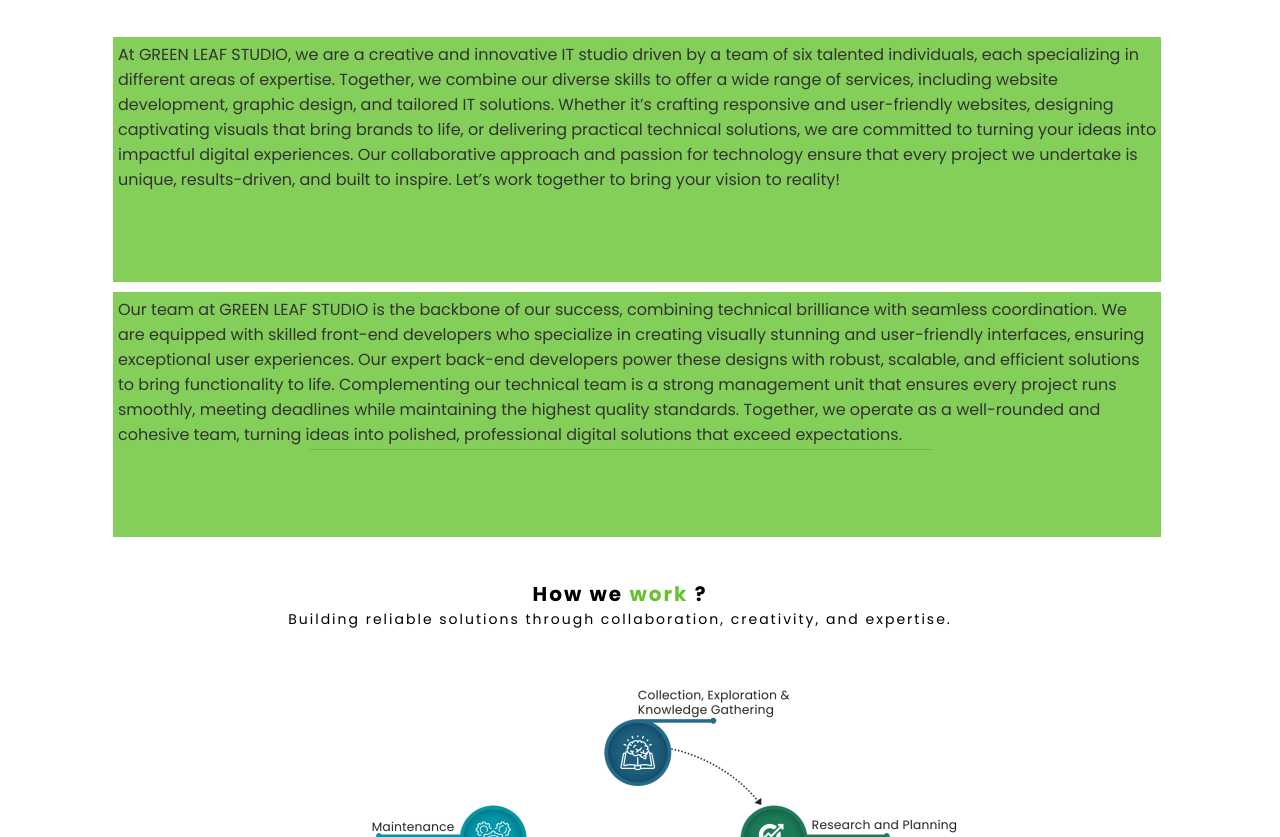
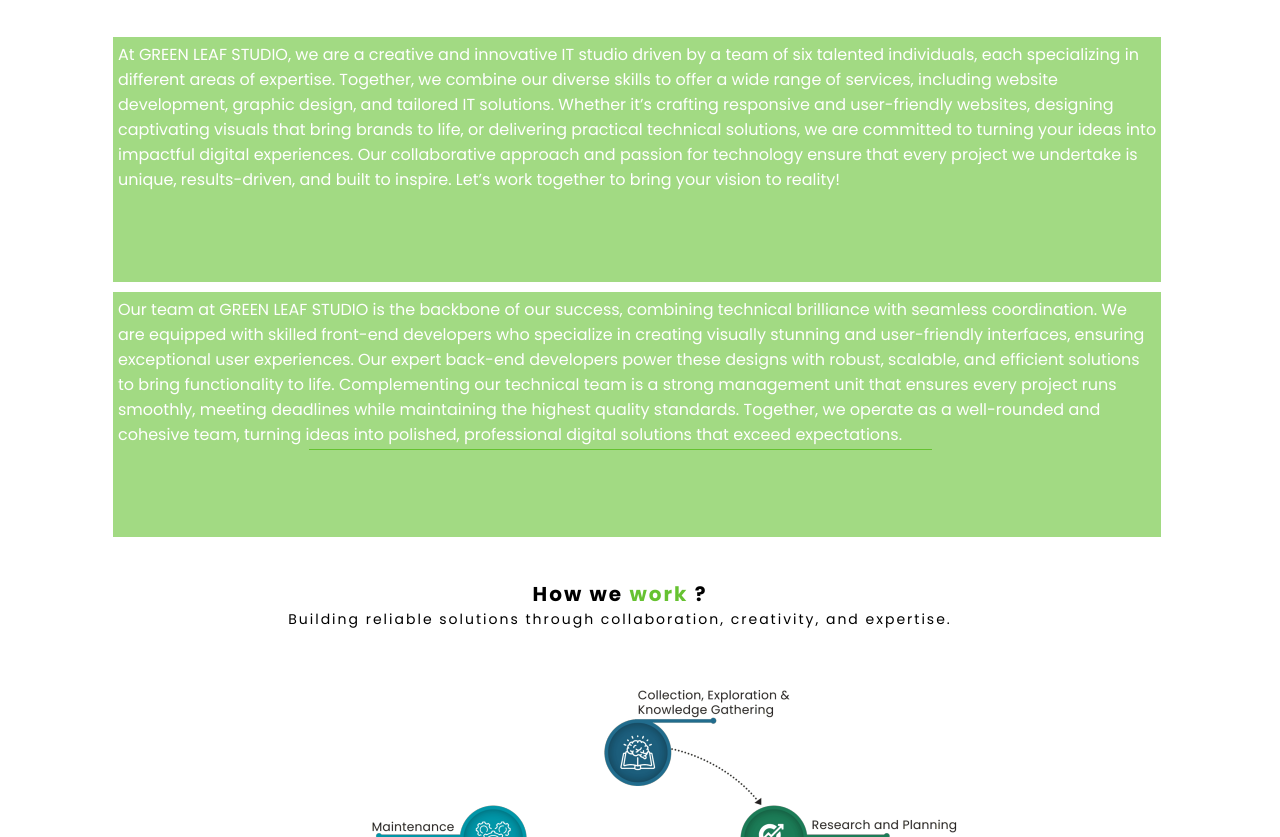
Before and after one commit to Greenleaf542/Greenleafstudio, a plain HTML site: page About.html in a window 1280 px wide. Shown: the part 875-1712 px from the top of the page. Drawn offline with nearby package versions, Linux system fonts and the light colour scheme.

Commit message:
Update Banner.css

```diff
--- a/Banner.css
+++ b/Banner.css
@@ -69,11 +69,12 @@
 .first_bg
 {
     background: #66C231;
-    opacity: 80%;
+    opacity: 60%;
     width: 91%;
     height: 245px;
     margin-left: 49px;
     padding: 5px;
+    color: #fff;
     /* position: absolute;
     left: 374px; */
 
@@ -81,8 +82,9 @@
 .second_bg
 {
     background: #66C231;
-    opacity: 80%;
+    opacity: 60%;
     width: 91%;
+    color: #fff;
     height: 245px;
     margin-left: 49px;
     padding: 5px;
@@ -90,7 +92,6 @@
     /* position: absolute; */
 
 }
-
 @media (max-width:1321px){
     .First-text {
         top: 230px;
```
